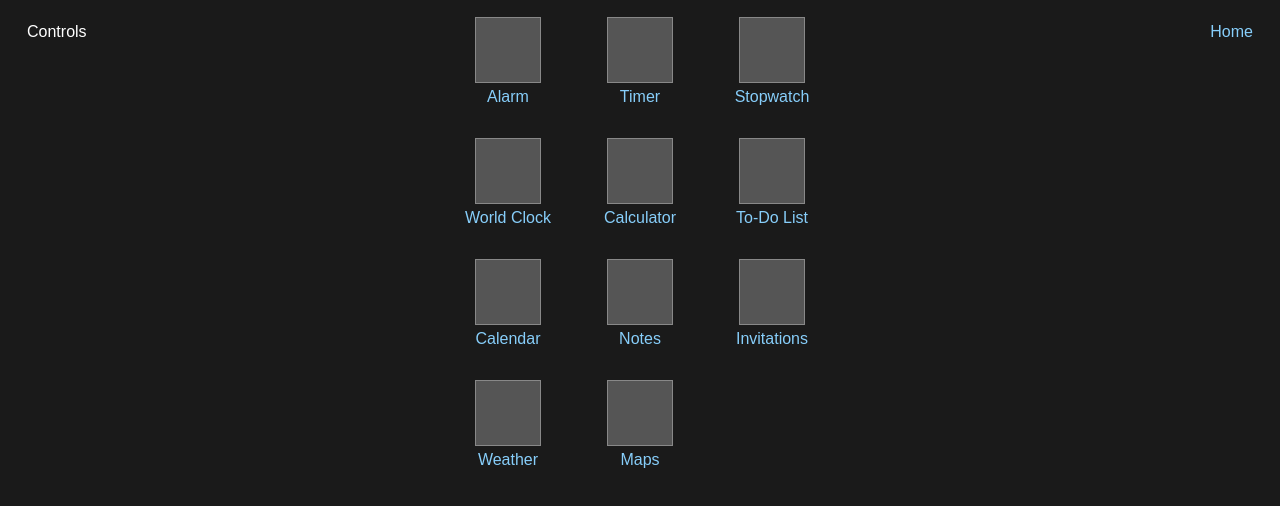
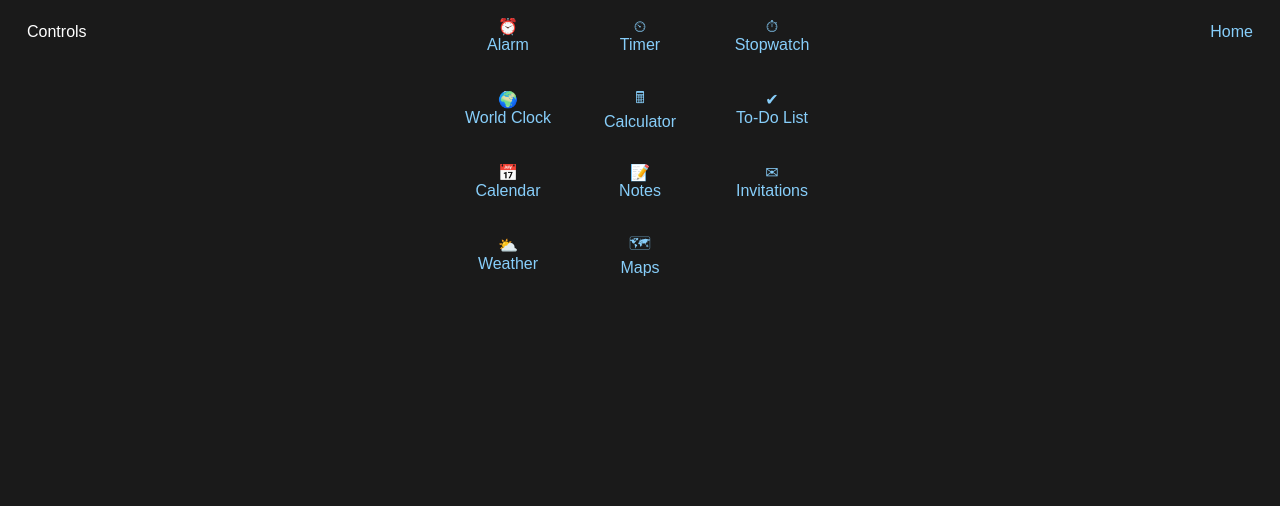
Before and after one commit to Polygol/mini, a plain HTML site: page apps.html in a window 1280 px wide. Drawn offline with Linux system fonts and the light colour scheme.

Commit message:
Update apps.html

```diff
--- a/apps.html
+++ b/apps.html
@@ -24,26 +24,26 @@
                     <table cellpadding="15">
                         <!-- Row 1 -->
                         <tr>
-                            <td><a href="alarm.html" class="app-link"><div class="app-icon"></div><span>Alarm</span></a></td>
-                            <td><a href="timer.html" class="app-link"><div class="app-icon"></div><span>Timer</span></a></td>
-                            <td><a href="stopwatch.html" class="app-link"><div class="app-icon"></div><span>Stopwatch</span></a></td>
+                            <td><a href="alarm.html" class="app-link"><div class="app-icon-symbol">&#x23F0;</div><span>Alarm</span></a></td>
+                            <td><a href="timer.html" class="app-link"><div class="app-icon-symbol">&#x23F2;</div><span>Timer</span></a></td>
+                            <td><a href="stopwatch.html" class="app-link"><div class="app-icon-symbol">&#x23F1;</div><span>Stopwatch</span></a></td>
                         </tr>
                         <!-- Row 2 -->
                         <tr>
-                            <td><a href="world_clock.html" class="app-link"><div class="app-icon"></div><span>World Clock</span></a></td>
-                            <td><a href="calculator.html" class="app-link"><div class="app-icon"></div><span>Calculator</span></a></td>
-                            <td><a href="todo.html" class="app-link"><div class="app-icon"></div><span>To-Do List</span></a></td>
+                            <td><a href="world_clock.html" class="app-link"><div class="app-icon-symbol">&#x1F30D;</div><span>World Clock</span></a></td>
+                            <td><a href="calculator.html" class="app-link"><div class="app-icon-symbol">&#x1F5A9;</div><span>Calculator</span></a></td>
+                            <td><a href="todo.html" class="app-link"><div class="app-icon-symbol">&#x2714;</div><span>To-Do List</span></a></td>
                         </tr>
                         <!-- Row 3 -->
                         <tr>
-                            <td><a href="calendar.html" class="app-link"><div class="app-icon"></div><span>Calendar</span></a></td>
-                            <td><a href="notes.html" class="app-link"><div class="app-icon"></div><span>Notes</span></a></td>
-                            <td><a href="invitations.html" class="app-link"><div class="app-icon"></div><span>Invitations</span></a></td>
+                            <td><a href="calendar.html" class="app-link"><div class="app-icon-symbol">&#x1F4C5;</div><span>Calendar</span></a></td>
+                            <td><a href="notes.html" class="app-link"><div class="app-icon-symbol">&#x1F4DD;</div><span>Notes</span></a></td>
+                            <td><a href="invitations.html" class="app-link"><div class="app-icon-symbol">&#x2709;</div><span>Invitations</span></a></td>
                         </tr>
                         <!-- Row 4 -->
                         <tr>
-                            <td><a href="weather.html" class="app-link"><div class="app-icon"></div><span>Weather</span></a></td>
-                            <td><a href="maps.html" class="app-link"><div class="app-icon"></div><span>Maps</span></a></td>
+                            <td><a href="weather.html" class="app-link"><div class="app-icon-symbol">&#x26C5;</div><span>Weather</span></a></td>
+                            <td><a href="maps.html" class="app-link"><div class="app-icon-symbol">&#x1F5FA;</div><span>Maps</span></a></td>
                             <td></td>
                         </tr>
                     </table>
```
